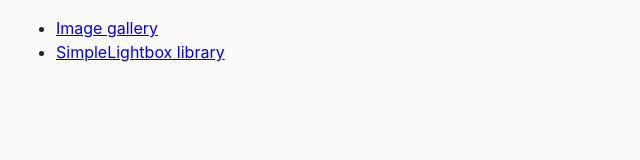
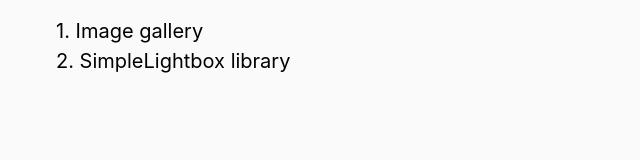
Before and after one commit to GnatykOleg/gallery-pureJS-and-ligthbox, a plain HTML site: page index.html in a window 1280 px wide. Shown: the whole page, without its empty margins (0-640 px from the left). Drawn offline with Linux system fonts and the light colour scheme.

Commit message:
Add styles to project

```diff
--- a/css/styles.css
+++ b/css/styles.css
@@ -42,3 +42,18 @@
 .gallery__link:hover {
   cursor: zoom-in;
 }
+
+
+a {
+  font-size: 20px;
+  text-decoration: none;
+  color: black;
+}
+ a:hover,
+ a:focus {
+  color: blue;
+ }
+
+ ul {
+  list-style: none;
+ }
--- a/index.html
+++ b/index.html
@@ -6,11 +6,12 @@
     <meta http-equiv="X-UA-Compatible" content="ie=edge" />
     <title>Homework 7</title>
     <link rel="stylesheet" href="css/common.css" />
+    <link rel="stylesheet" href="css/styles.css" />
   </head>
   <body>
     <ul>
-      <li><a href="01-gallery.html">Image gallery</a></li>
-      <li><a href="02-lightbox.html">SimpleLightbox library</a></li>
+      <li><a href="01-gallery.html">1. Image gallery</a></li>
+      <li><a href="02-lightbox.html">2. SimpleLightbox library</a></li>
     </ul>
   </body>
 </html>
```
Also changed, not shown: package-lock.json (added).
